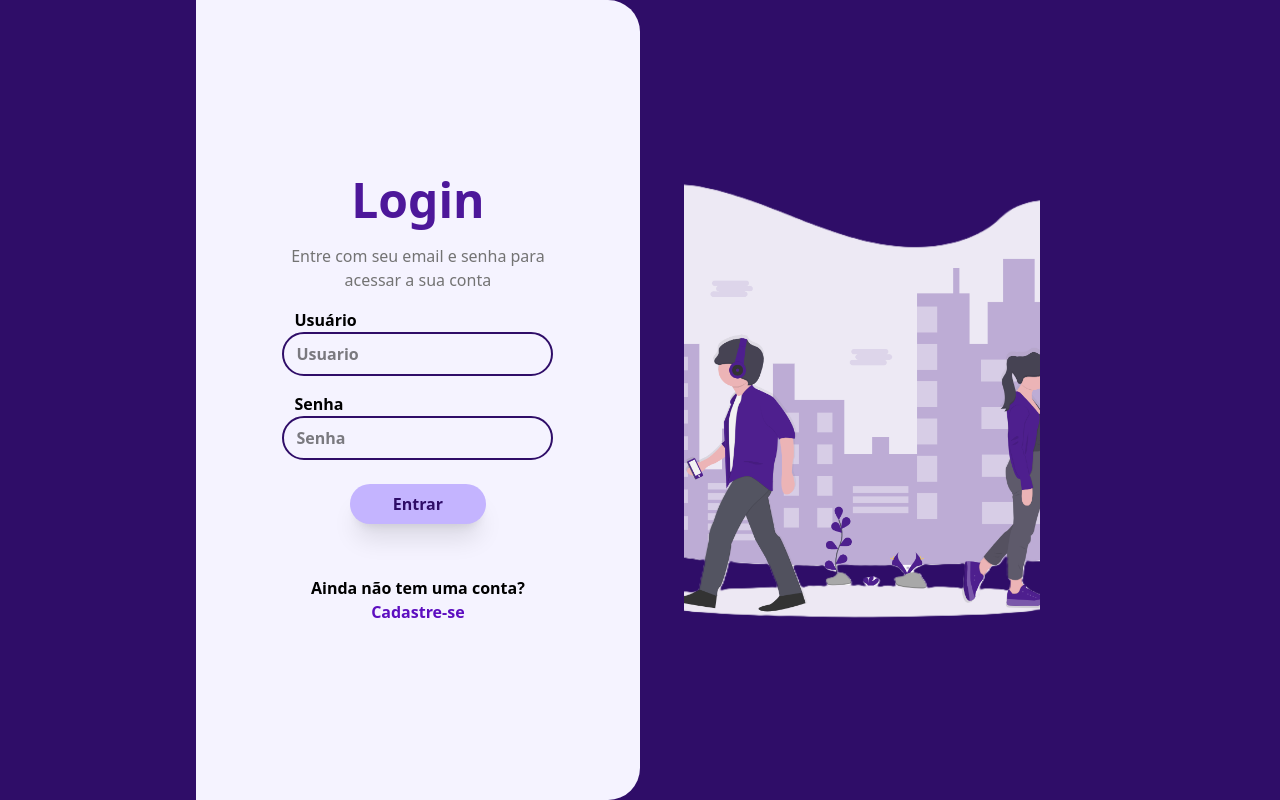
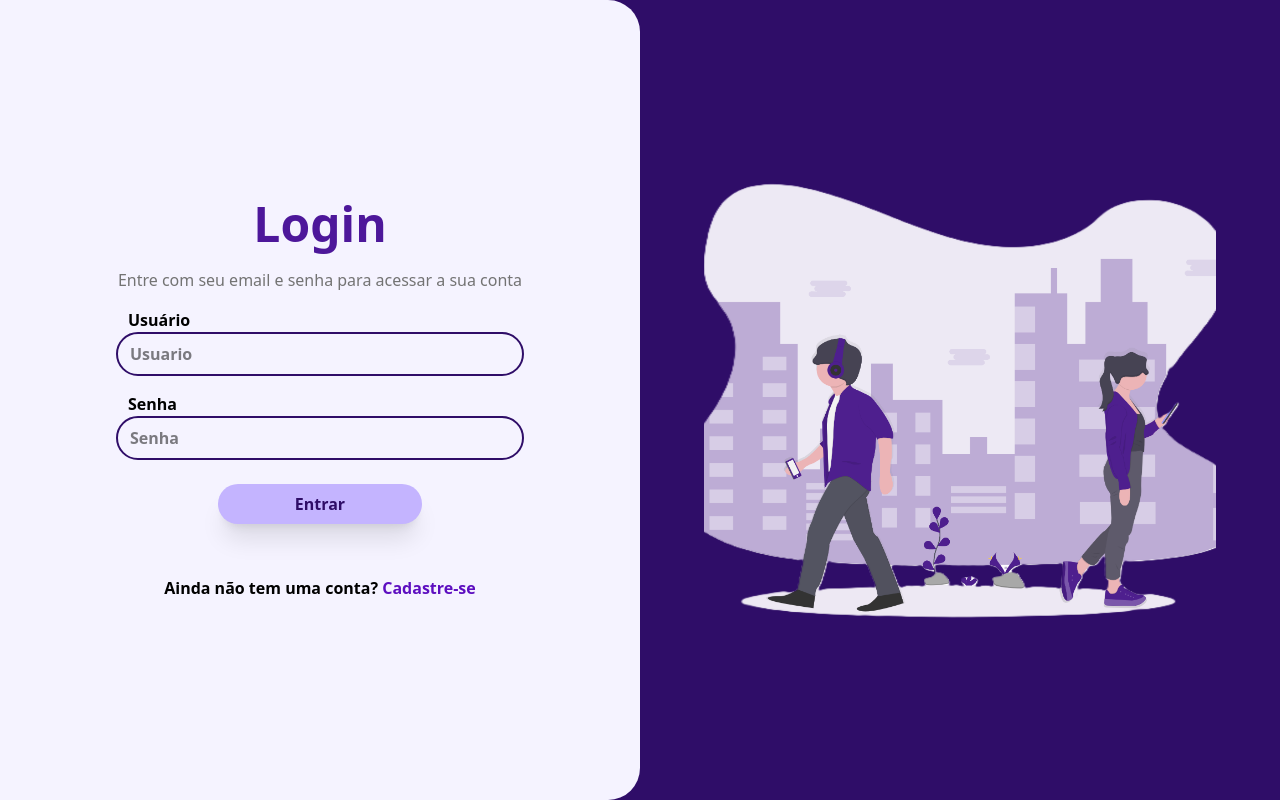
Before and after one commit to sZmanu/BlogPessoal-front, a React (Vite) app: page / in a window 1280 px wide. Built offline with nearby package versions, Linux system fonts and the light colour scheme; no server answers.

Commit message:
Ajustes no layout

```diff
--- a/src/App.tsx
+++ b/src/App.tsx
@@ -22,7 +22,7 @@
 				<ToastContainer />
 				<BrowserRouter>
 					<Navbar />
-					<div className="min-h-[80vh] bg-violet-950 justify-center flex">
+					<div className="min-h-[80vh] bg-violet-950">
 						<Routes>
 							<Route path="/" element={<Login />} />
 							<Route path="/home" element={<Home />} />
--- a/src/components/tema/formtema/FormTema.tsx
+++ b/src/components/tema/formtema/FormTema.tsx
@@ -94,7 +94,7 @@
     }
 
     return (
-        <div className="container flex flex-col items-center justify-center p-5 ">
+        <div className="flex items-center justify-center pt-10">
         <div className=" bg-violet-50 md:w-1/2 p-5 flex flex-col justify-center rounded-3xl shadow-xl/20 w-full">
             <h1 className="text-4xl text-center font-semibold">
                 {id === undefined ? 'Cadastrar Tema' : 'Editar Tema'}
```
